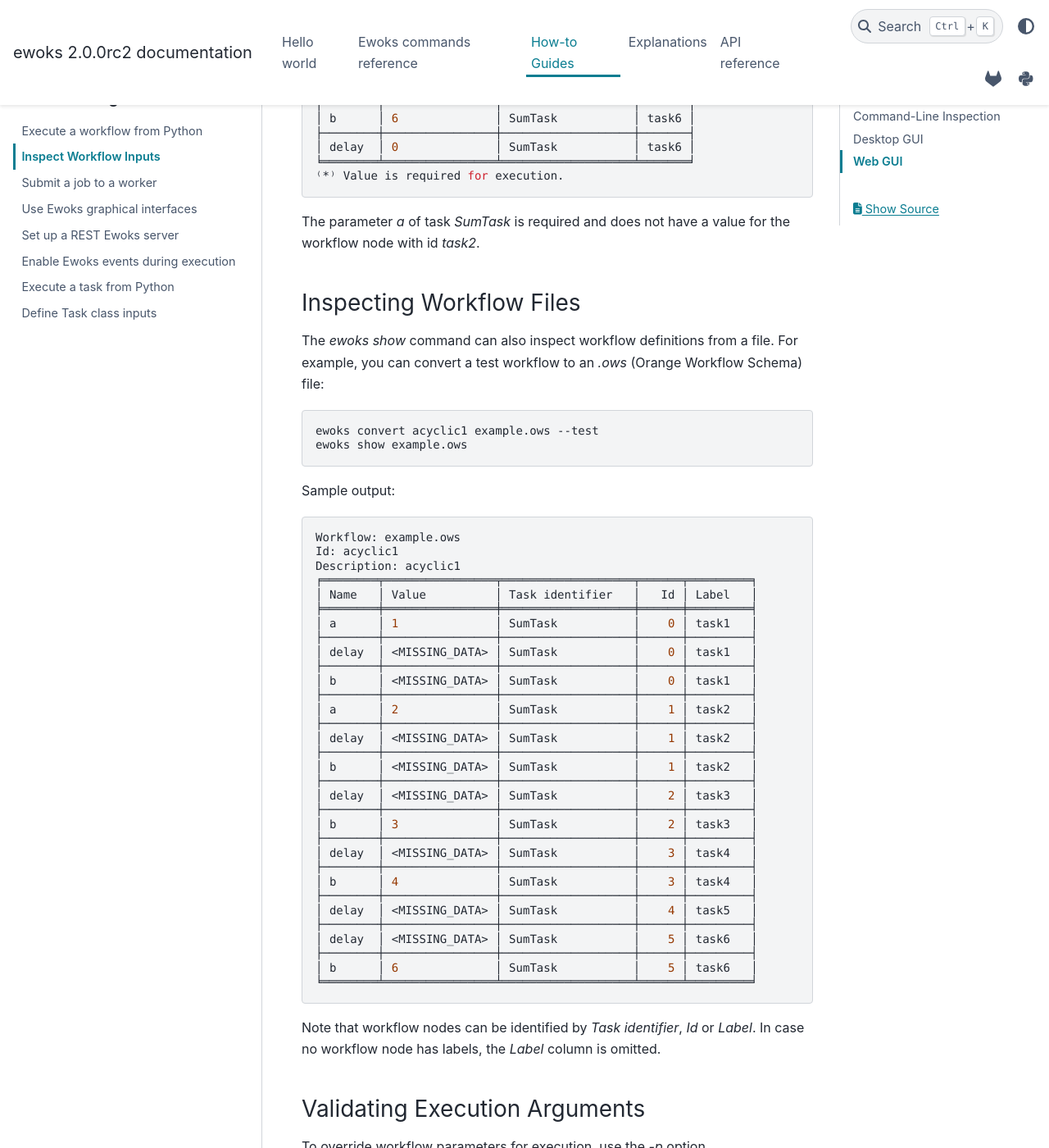
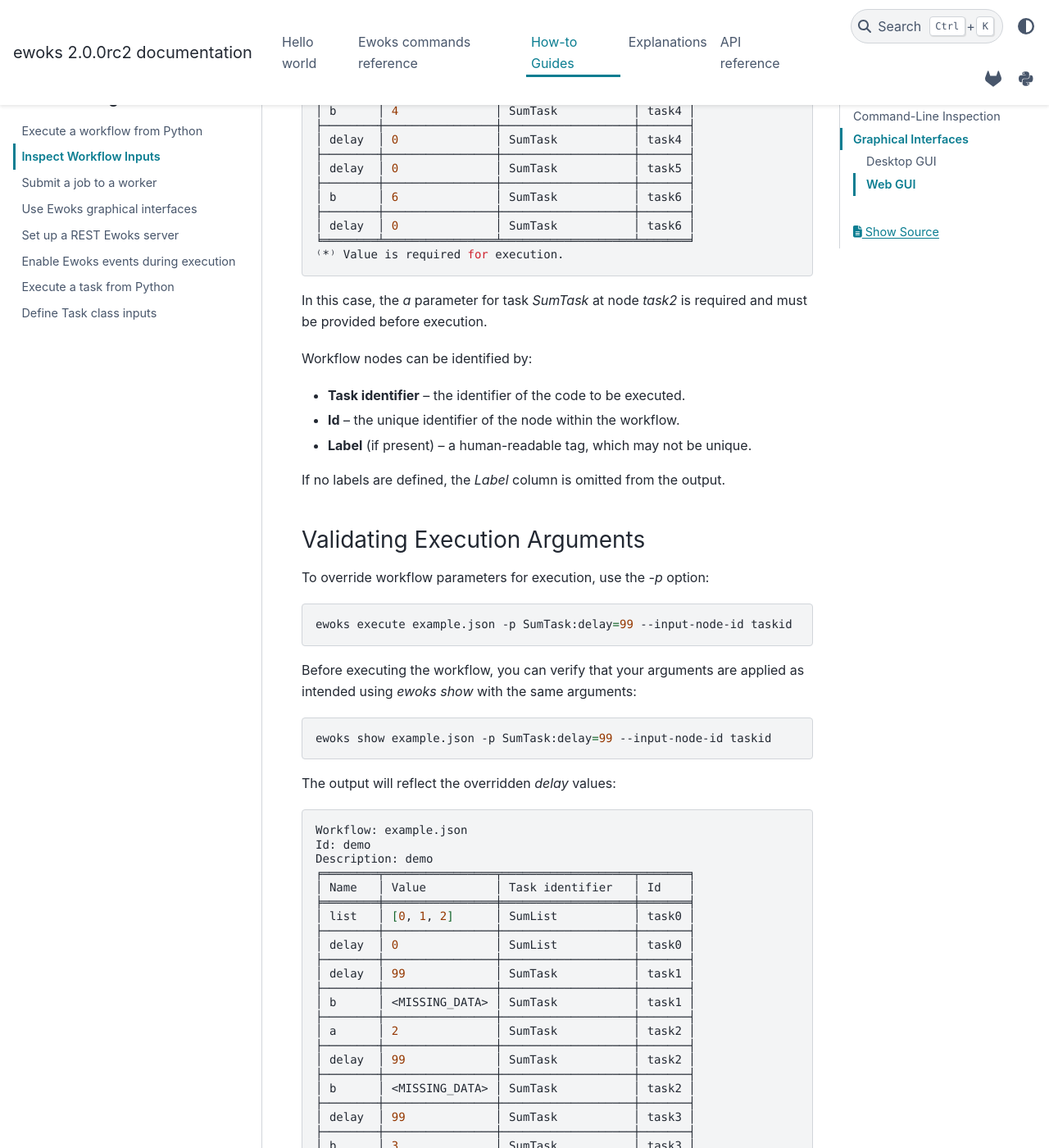
Before and after one commit to ewoks-kit/ewoks, a Sphinx documentation site: the page built from doc/howtoguides/inspect_workflows.rst, in a window 1280 px wide and 1400 px high, scrolled down 1827 px. Shown: the whole window at 82% size. Built offline with Sphinx 7.4.7 and the PyData theme 0.15.4, drawn with Linux system fonts in a browser that asks for light colours; pages that are not in the unit, such as notebooks, are missing from menus; some of the changed text lies outside the part shown.

Commit message:
all examples from JSON

```diff
--- a/doc/howtoguides/inspect_workflows.rst
+++ b/doc/howtoguides/inspect_workflows.rst
@@ -1,27 +1,30 @@
 Inspect Workflow Inputs
 =======================
 
-Ewoks workflows use input parameters that can be configured for each node in the workflow.
-This tutorial demonstrates how to inspect these input parameters using various methods.
+Ewoks workflows use input parameters that can be configured for each node.
+This tutorial demonstrates how to inspect and verify these input parameters using several methods.
+
+We'll use the `demo` workflow from the Ewoks test suite as an example.
+Convert it to JSON format with the following command:
+
+.. code:: bash
+
+    ewoks convert demo example.json --test
 
 Command-Line Inspection
 -----------------------
 
-When executing workflows, it's often helpful to inspect the available input parameters.
-You can do this with `ewoks show` from the command line.
-
-To list input parameters for the **demo** workflow:
+To view the input parameters defined in a workflow, use the `ewoks show` command:
 
 .. code:: bash
 
-    ewoks show demo --test
+    ewoks show example.json
 
-This will display all input parameters defined in the workflow, along with their default values
-and the tasks they belong to:
+This displays all input parameters, their values, and the workflow node they belong to:
 
 .. code:: bash
 
-    Workflow: demo
+    Workflow: example.json
     Id: demo
     Description: demo
     ╒════════╤════════════════╤═══════════════════╤═══════╕
@@ -56,8 +59,7 @@
     │ b      │ 6              │ SumTask           │ task6 │
     ╘════════╧════════════════╧═══════════════════╧═══════╛
 
-The parameters with value `<MISSING_DATA>` do not have a value. When such parameters
-are required, that are tagged with `(*)`. For example:
+Parameters with `<MISSING_DATA>` do not have a value. If a missing parameter is **required**, it is marked with a `(*)`. For example:
 
 .. code:: bash
 
@@ -97,82 +99,36 @@
     ╘════════╧════════════════╧═══════════════════╧═══════╛
     ⁽*⁾ Value is required for execution.
 
-The parameter `a` of task `SumTask` is required and does not have a value for
-the workflow node with id `task2`.
+In this case, the `a` parameter for task `SumTask` at node `task2` is required and must be provided before execution.
 
-Inspecting Workflow Files
-~~~~~~~~~~~~~~~~~~~~~~~~~
+Workflow nodes can be identified by:
 
-The `ewoks show` command can also inspect workflow definitions from a file.
-For example, you can convert a test workflow to an `.ows` (Orange Workflow Schema) file:
+- **Task identifier** – the identifier of the code to be executed.
+- **Id** – the unique identifier of the node within the workflow.
+- **Label** (if present) – a human-readable tag, which may not be unique.
 
-.. code:: bash
-
-    ewoks convert acyclic1 example.ows --test
-    ewoks show example.ows
-
-Sample output:
-
-.. code:: bash
-
-    Workflow: example.ows
-    Id: acyclic1
-    Description: acyclic1
-    ╒════════╤════════════════╤═══════════════════╤══════╤═════════╕
-    │ Name   │ Value          │ Task identifier   │   Id │ Label   │
-    ╞════════╪════════════════╪═══════════════════╪══════╪═════════╡
-    │ a      │ 1              │ SumTask           │    0 │ task1   │
-    ├────────┼────────────────┼───────────────────┼──────┼─────────┤
-    │ delay  │ <MISSING_DATA> │ SumTask           │    0 │ task1   │
-    ├────────┼────────────────┼───────────────────┼──────┼─────────┤
-    │ b      │ <MISSING_DATA> │ SumTask           │    0 │ task1   │
-    ├────────┼────────────────┼───────────────────┼──────┼─────────┤
-    │ a      │ 2              │ SumTask           │    1 │ task2   │
-    ├────────┼────────────────┼───────────────────┼──────┼─────────┤
-    │ delay  │ <MISSING_DATA> │ SumTask           │    1 │ task2   │
-    ├────────┼────────────────┼───────────────────┼──────┼─────────┤
-    │ b      │ <MISSING_DATA> │ SumTask           │    1 │ task2   │
-    ├────────┼────────────────┼───────────────────┼──────┼─────────┤
-    │ delay  │ <MISSING_DATA> │ SumTask           │    2 │ task3   │
-    ├────────┼────────────────┼───────────────────┼──────┼─────────┤
-    │ b      │ 3              │ SumTask           │    2 │ task3   │
-    ├────────┼────────────────┼───────────────────┼──────┼─────────┤
-    │ delay  │ <MISSING_DATA> │ SumTask           │    3 │ task4   │
-    ├────────┼────────────────┼───────────────────┼──────┼─────────┤
-    │ b      │ 4              │ SumTask           │    3 │ task4   │
-    ├────────┼────────────────┼───────────────────┼──────┼─────────┤
-    │ delay  │ <MISSING_DATA> │ SumTask           │    4 │ task5   │
-    ├────────┼────────────────┼───────────────────┼──────┼─────────┤
-    │ delay  │ <MISSING_DATA> │ SumTask           │    5 │ task6   │
-    ├────────┼────────────────┼───────────────────┼──────┼─────────┤
-    │ b      │ 6              │ SumTask           │    5 │ task6   │
-    ╘════════╧════════════════╧═══════════════════╧══════╧═════════╛
-
-Note that workflow nodes can be identified by `Task identifier`, `Id` or `Label`.
-In case no workflow node has labels, the `Label` column is omitted.
+If no labels are defined, the `Label` column is omitted from the output.
 
 Validating Execution Arguments
 ~~~~~~~~~~~~~~~~~~~~~~~~~~~~~~
 
-To override workflow parameters for execution, use the `-p` option.
-
-For example:
+To override workflow parameters for execution, use the `-p` option:
 
 .. code:: bash
 
-    ewoks execute demo --test -p SumTask:delay=99 --input-node-id taskid
+    ewoks execute example.json -p SumTask:delay=99 --input-node-id taskid
 
-Before executing, you can use `ewoks show` with the same arguments to preview the modified inputs:
+Before executing the workflow, you can verify that your arguments are applied as intended using `ewoks show` with the same arguments:
 
 .. code:: bash
 
-    ewoks show demo --test -p SumTask:delay=99 --input-node-id taskid
+    ewoks show example.json -p SumTask:delay=99 --input-node-id taskid
 
-Sample output:
+The output will reflect the overridden `delay` values:
 
 .. code:: bash
 
-    Workflow: demo
+    Workflow: example.json
     Id: demo
     Description: demo
     ╒════════╤════════════════╤═══════════════════╤═══════╕
@@ -207,52 +163,57 @@
     │ b      │ 6              │ SumTask           │ task6 │
     ╘════════╧════════════════╧═══════════════════╧═══════╛
 
-When specifying an input parameter with `-p <name>:delay=99` the `<name>` comes
-from the `Task identifier`, `Id` or `Label` column. By default it is the `Id`
-but this can be changed with the `--input-node-id` command-line argument.
+The value before the colon in `-p <target>:<parameter>=<value>` refers to the node identifier, which defaults to the `Id` column.
+You can change this behavior with the `--input-node-id` option to use the `Label` or `Task identifier` instead.
+
+Graphical Interfaces
+--------------------
+
+You can also inspect input parameters using graphical tools.
 
 Desktop GUI
------------
+~~~~~~~~~~~
 
-You can also inspect parameters visually using the :ref:`desktop GUI <ewoks-canvas>`:
+To use the :ref:`desktop GUI <ewoks-canvas>` based on Orange:
 
 .. code:: bash
 
-    ewoks execute demo --test --engine=orange -p SumTask:delay=99 --input-node-id taskid
+    ewoks execute example.json --engine=orange -p SumTask:delay=99 --input-node-id taskid
 
-Double-click on each node to inspect input parameters:
+Then double-click on each node to inspect or edit parameters:
 
 .. image:: images/inspect_desktop.png
     :alt: Double-click on each node to inspect input parameters.
 
 Web GUI
--------
+~~~~~~~
 
-To inspect inputs via the :ref:`web interface <ewoksweb>`, convert the workflow to JSON
+To inspect parameters via the :ref:`web interface <ewoksweb>`:
 
-.. code:: bash
+1. Convert the workflow while applying overrides:
 
-    ewoks convert demo example.json --test -p SumTask:delay=99 --input-node-id taskid
+    .. code:: bash
 
-and start the web server:
+        ewoks convert example.json example_with_params.json --test -p SumTask:delay=99 --input-node-id taskid
 
-.. code:: bash
+2. Start the web server:
 
-    ewoksweb
+    .. code:: bash
 
-You should see output similar to:
+        ewoksweb
 
-.. code:: bash
+    You should see:
 
-    INFO:     Started server process [92729]
-    INFO:     Uvicorn running on http://127.0.0.1:8000 (Press CTRL+C to quit)
+    .. code:: bash
 
-Open the workflow file from disk:
+        INFO:     Uvicorn running on http://127.0.0.1:8000 (Press CTRL+C to quit)
 
-.. image:: images/inspect_web_open.png
-    :alt: Open the workflow file from disk in the web UI.
+3. Open the workflow file in your browser:
 
-Double-click on each node to inspect input parameters:
+    .. image:: images/inspect_web_open.png
+        :alt: Open the workflow file from disk in the web UI.
 
-.. image:: images/inspect_web_node.png
-    :alt: Double-click on each node to inspect input parameters.
+4. Click on a node to view or edit its parameters:
+
+    .. image:: images/inspect_web_node.png
+        :alt: Click on each node to inspect input parameters.
```
